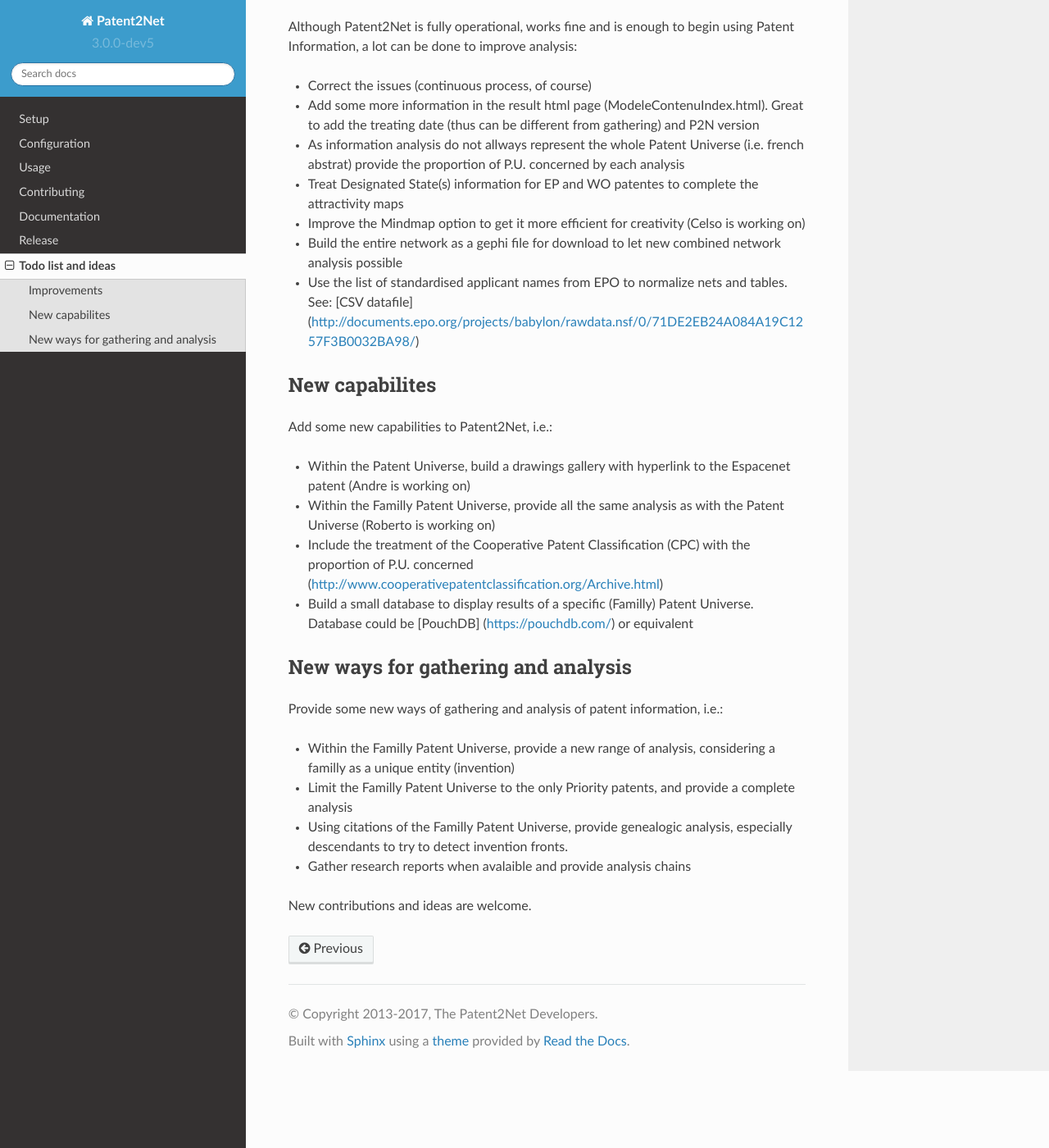
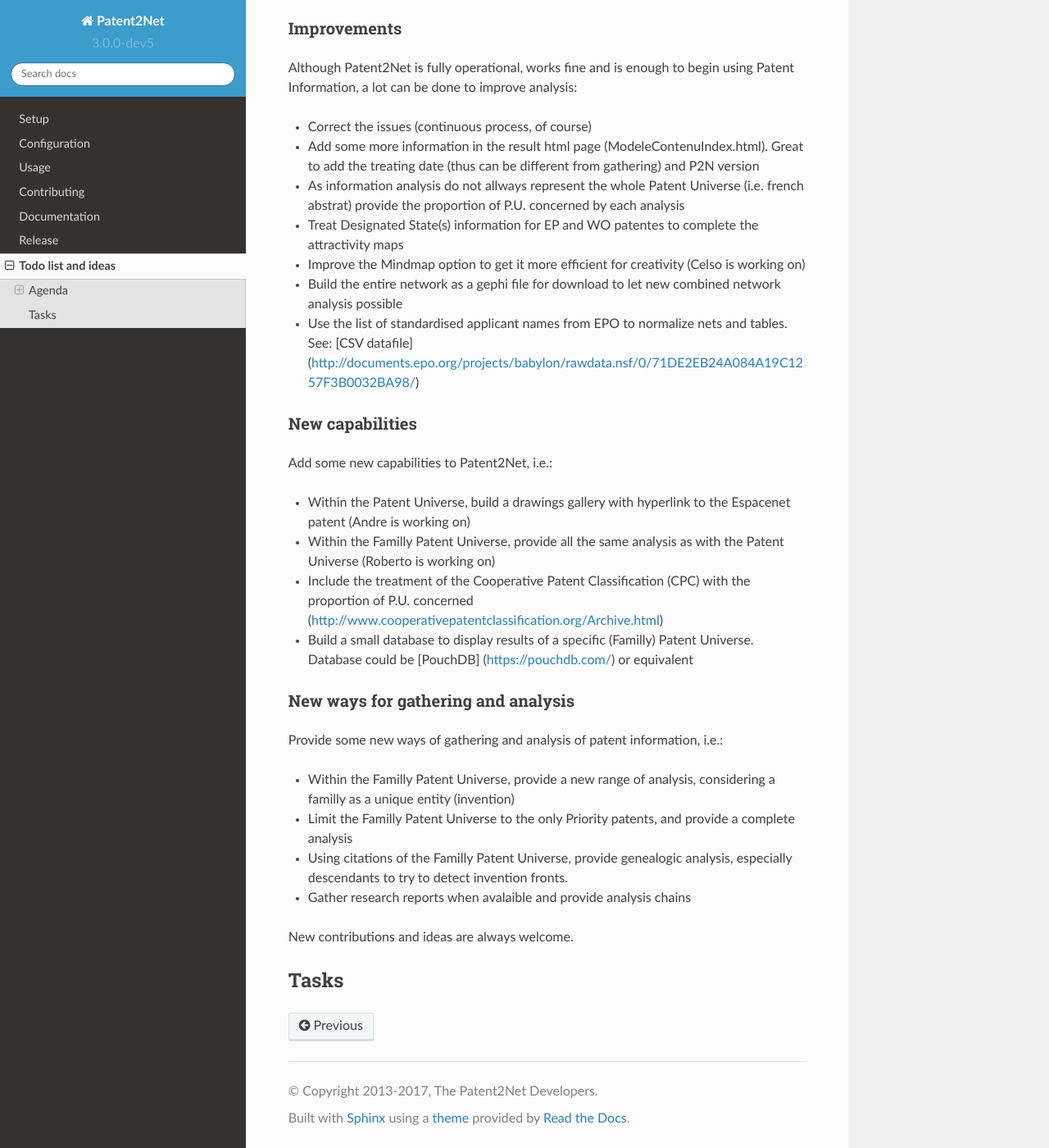
Before and after one commit to Patent2net/P2N, a Sphinx documentation site: the page built from doc/todo.rst, in a window 1280 px wide and 1400 px high, scrolled down 195 px. Shown: the whole window at 82% size. Built offline with Sphinx 7.4.7 and the Read the Docs theme 2.0.0, drawn with Linux system fonts in a browser that asks for light colours.

```diff
--- a/CHANGES.rst
+++ b/CHANGES.rst
@@ -7,6 +7,7 @@ development
 ===========
 - Make ``p2n adhoc dump`` output results either in "OpsExchangeDocument" or "Patent2NetBrevet" format
 - Make ``p2n adhoc list`` output arbitrary fields of "OpsExchangeDocument" (projection)
+- Improve documentation regarding CQL query language and updated command line parameters
 
 
 2017-12-01 3.0.0-dev5
--- a/doc/todo.rst
+++ b/doc/todo.rst
@@ -2,10 +2,12 @@
 Todo list and ideas
 ###################
 
+******
+Agenda
+******
 
-************
 Improvements
-************
+============
 Although Patent2Net is fully operational, works fine and is enough to begin using Patent Information, a lot can be done to improve analysis:
 
 * Correct the issues (continuous process, of course)
@@ -17,9 +19,8 @@ Although Patent2Net is fully operational, works fine and is enough to begin usin
 * Use the list of standardised applicant names from EPO to normalize nets and tables. See: [CSV datafile] (http://documents.epo.org/projects/babylon/rawdata.nsf/0/71DE2EB24A084A19C1257F3B0032BA98/)
 
 
-***************
-New capabilites
-***************
+New capabilities
+================
 Add some new capabilities to Patent2Net, i.e.:
 
 * Within the Patent Universe, build a drawings gallery with hyperlink to the Espacenet patent (Andre is working on)
@@ -28,9 +29,8 @@ Add some new capabilities to Patent2Net, i.e.:
 * Build a small database to display results of a specific (Familly) Patent Universe. Database could be [PouchDB] (https://pouchdb.com/) or equivalent
 
 
-***********************************
 New ways for gathering and analysis
-***********************************
+===================================
 Provide some new ways of gathering and analysis of patent information, i.e.:
 
 * Within the Familly Patent Universe, provide a new range of analysis, considering a familly as a unique entity (invention)
@@ -39,4 +39,9 @@ Provide some new ways of gathering and analysis of patent information, i.e.:
 * Gather research reports when avalaible and provide analysis chains
 
 
-New contributions and ideas are welcome.
+New contributions and ideas are always welcome.
+
+
+*****
+Tasks
+*****
```
Also changed, not shown: doc/usage.rst (+33 -6 lines).
